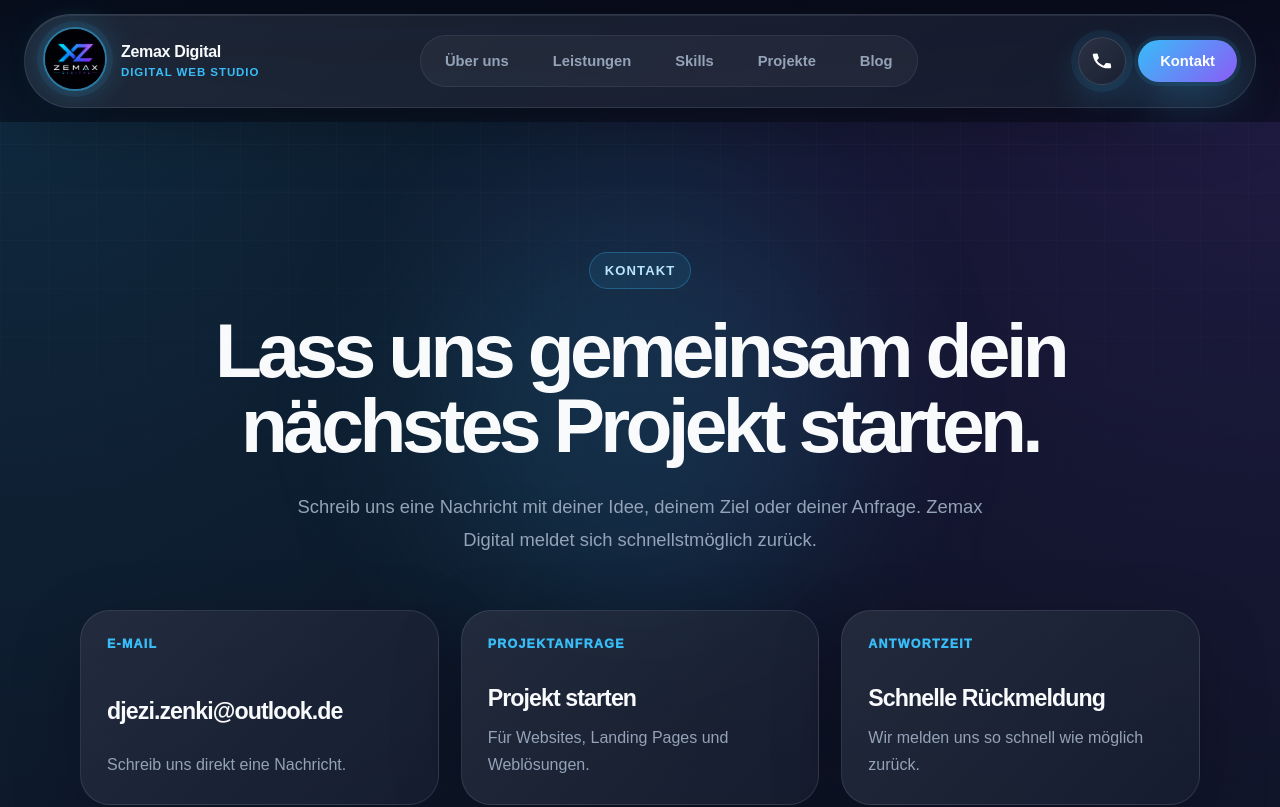
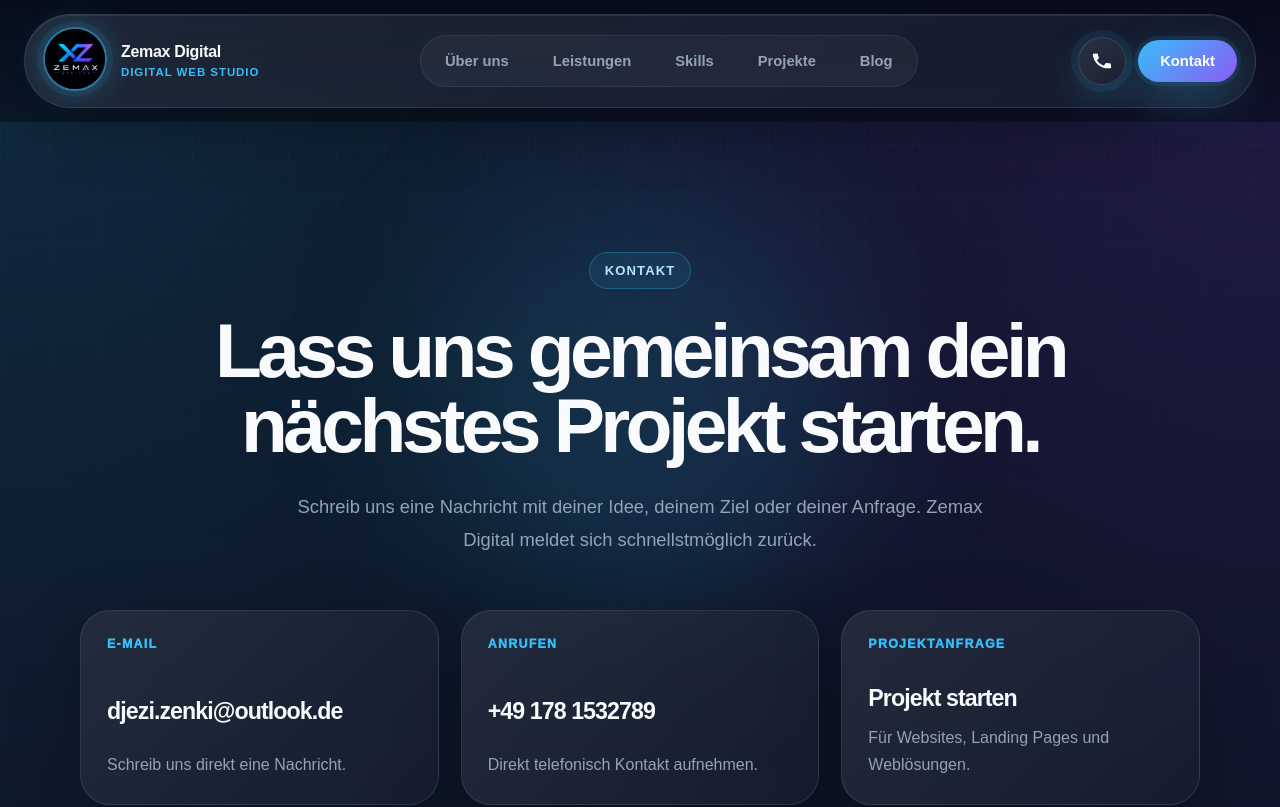
Before and after one commit to codedbyxhezi/portfolio, a Next.js app: page /contact in a window 1280 px wide. Shown: the top 807 px of the page. Built offline with nearby package versions, Linux system fonts and the light colour scheme.

Commit message:
Update contact options and final polish

```diff
--- a/app/contact/page.tsx
+++ b/app/contact/page.tsx
@@ -18,15 +18,15 @@ const contactCards = [
     href: "mailto:djezi.zenki@outlook.de",
   },
   {
+    title: "Anrufen",
+    text: "Direkt telefonisch Kontakt aufnehmen.",
+    value: "+49 178 1532789",
+    href: "tel:+491781532789",
+  },
+  {
     title: "Projektanfrage",
     text: "Für Websites, Landing Pages und Weblösungen.",
     value: "Projekt starten",
-    href: "#contact",
-  },
-  {
-    title: "Antwortzeit",
-    text: "Wir melden uns so schnell wie möglich zurück.",
-    value: "Schnelle Rückmeldung",
     href: "#contact",
   },
 ];
```
